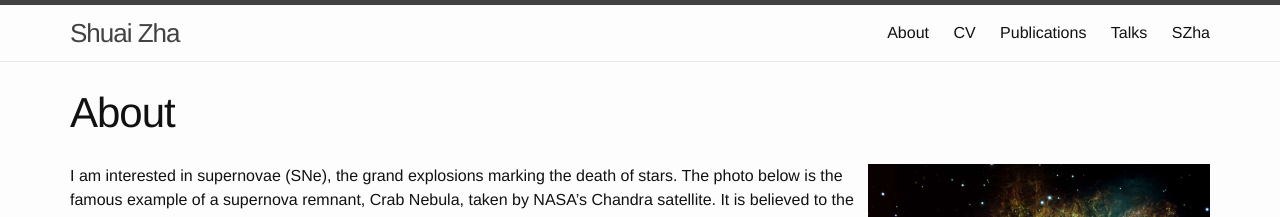
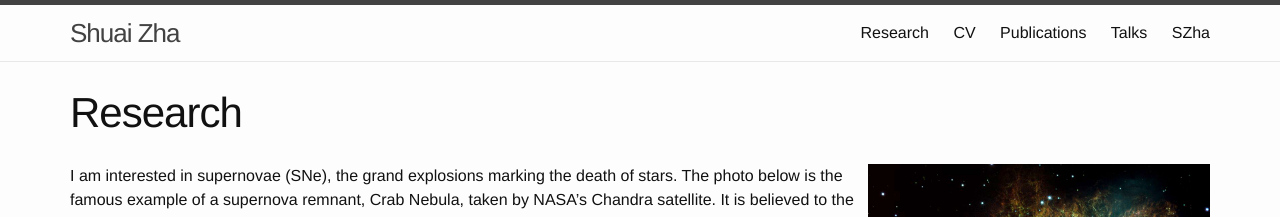
Before and after one commit to liambx/jjzhang.github.io, a Jekyll site: the page built from about.md, in a window 1280 px wide. Shown: the top 217 px of the page. Built offline with Jekyll 4.4.1, drawn with Linux system fonts in a browser that asks for light colours.

Commit message:
title of about to research

```diff
--- a/about.md
+++ b/about.md
@@ -1,7 +1,7 @@
 ---
 layout: page
-title: About
-permalink: /about/
+title: Research
+permalink: /research/
 ---
 
 <img style='float: right' src="../content/Crab_Nebula.jpg" width = "30%" height = "30%" alt="Crab Nebula taken by NASA's Chandra Sattelite" >
```
